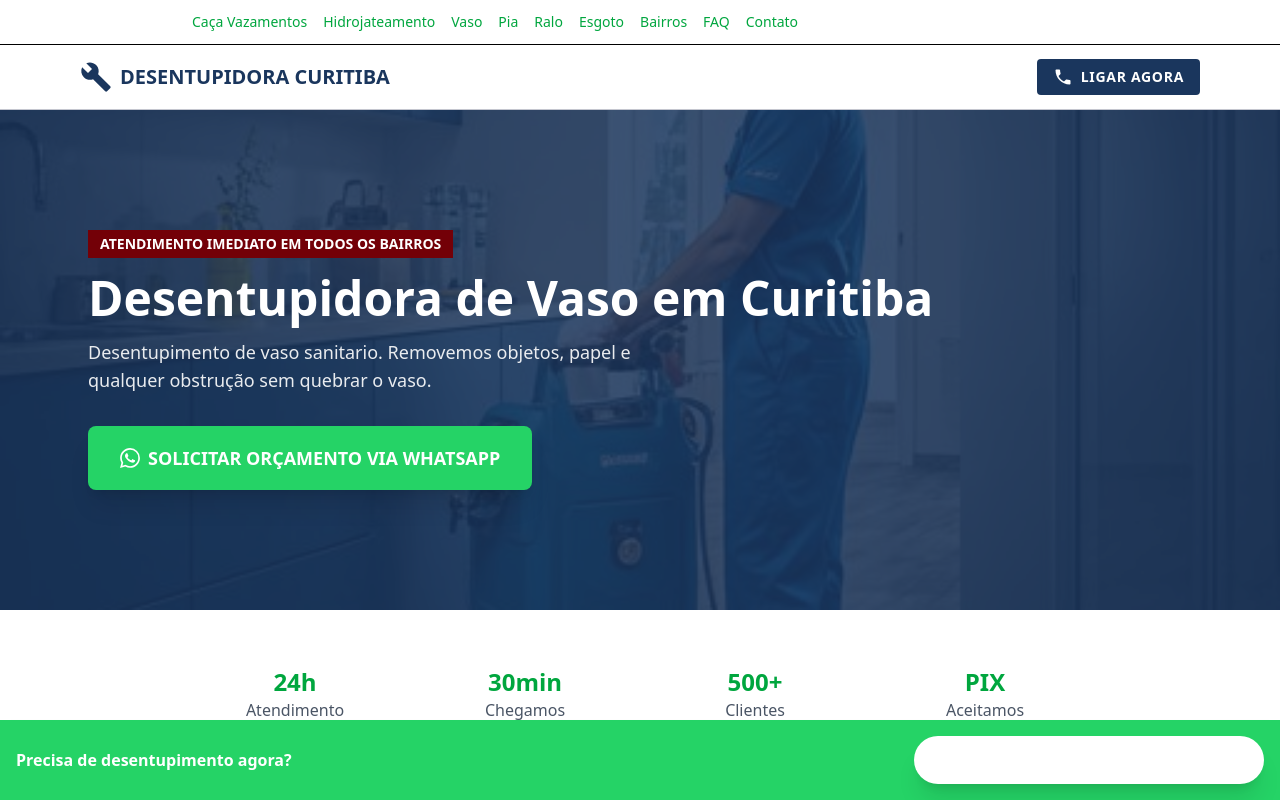
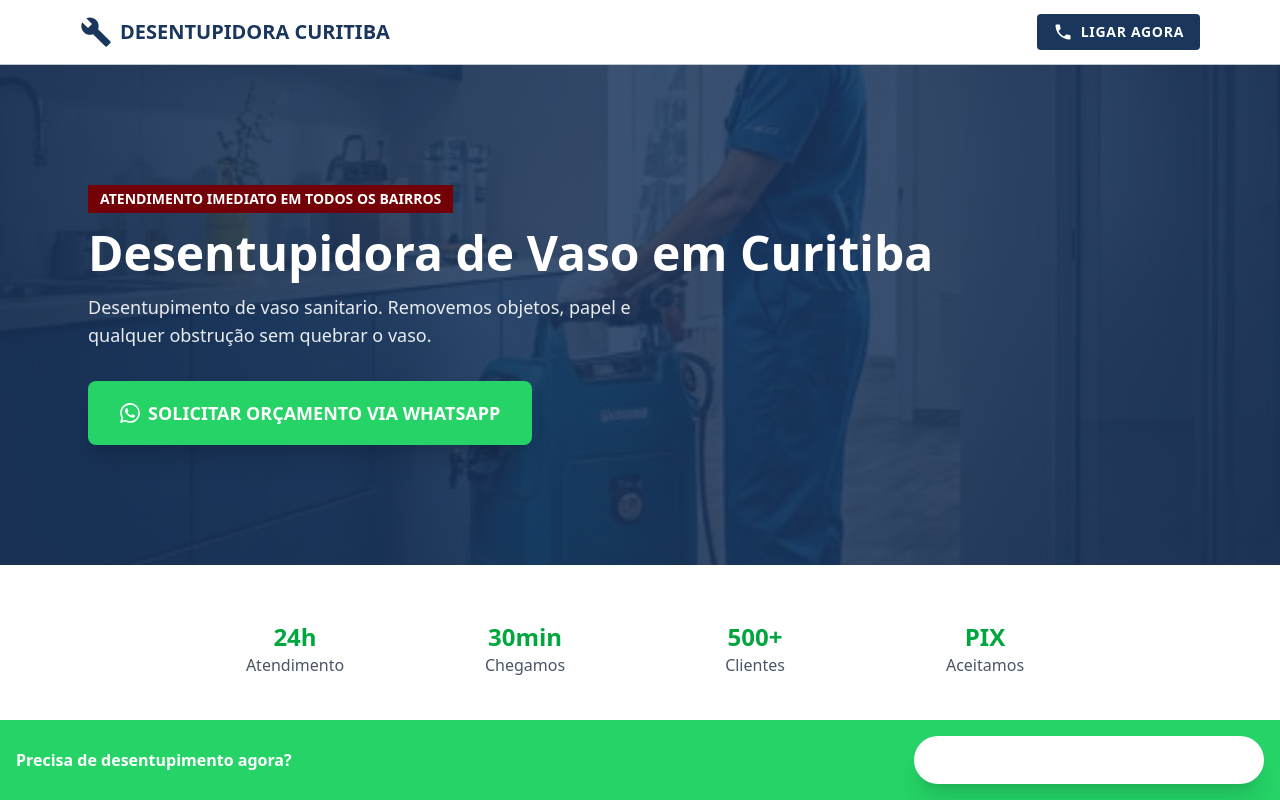
Before and after one commit to roli854/desentupidora-curitiba, a Next.js app: page /servicos/desentupidora-vaso in a window 1280 px wide. Shown: the top 800 px of the page. Built offline with nearby package versions, Linux system fonts and the light colour scheme.

Commit message:
fix: remover barra de navegação do layout de serviços

```diff
--- a/app/servicos/layout.tsx
+++ b/app/servicos/layout.tsx
@@ -1,22 +1,8 @@
-import Link from 'next/link'
 import StickyFooter from '../components/StickyFooter'
 
 export default function ServicosLayout({ children }: { children: React.ReactNode }) {
   return (
     <>
-      <nav className="bg-white border-b py-3 px-4">
-        <div className="max-w-4xl mx-auto flex flex-wrap gap-4 text-sm">
-          <Link href="/servicos/caca-vazamentos" className="text-green-600 hover:underline">Caça Vazamentos</Link>
-          <Link href="/servicos/hidrojateamento" className="text-green-600 hover:underline">Hidrojateamento</Link>
-          <Link href="/servicos/desentupidora-vaso" className="text-green-600 hover:underline">Vaso</Link>
-          <Link href="/servicos/desentupidora-pia" className="text-green-600 hover:underline">Pia</Link>
-          <Link href="/servicos/desentupidora-ralo" className="text-green-600 hover:underline">Ralo</Link>
-          <Link href="/servicos/desentupidora-esgoto" className="text-green-600 hover:underline">Esgoto</Link>
-          <Link href="/bairros" className="text-green-600 hover:underline">Bairros</Link>
-          <Link href="/faq" className="text-green-600 hover:underline">FAQ</Link>
-          <Link href="/contato" className="text-green-600 hover:underline">Contato</Link>
-        </div>
-      </nav>
       {children}
       <StickyFooter />
     </>
```
